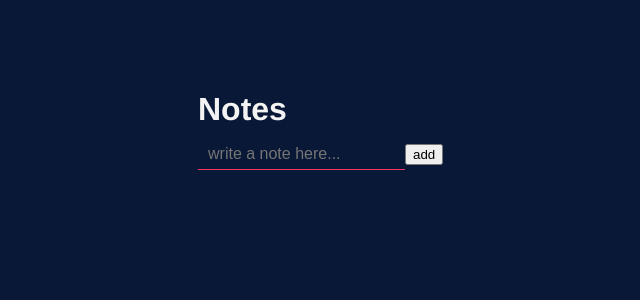
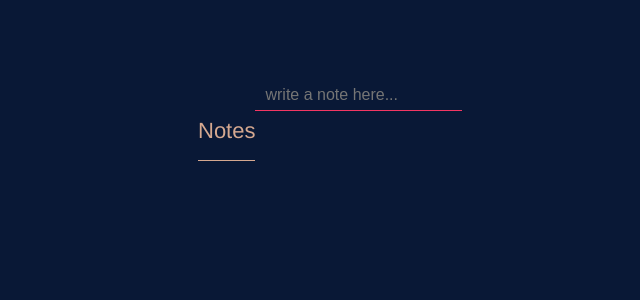
Before and after one commit to eliagoris/fully-testable-react-hooks, a React (Create React App) app: page / in a window 1280 px wide. Shown: the top 300 px of the page, without its empty margins (262-902 px from the left). Built offline with nearby package versions, Linux system fonts and the light colour scheme.

Commit message:
Add text component

```diff
--- a/src/components/notes/notes.tsx
+++ b/src/components/notes/notes.tsx
@@ -2,6 +2,13 @@ import React from "react"
 import styled from "styled-components"
 
 import { useNotes } from "./hooks/use-notes"
+import Text from "../text/text"
+
+const StyledWrapper = styled.div`
+  display: flex;
+  flex-wrap: wrap;
+  flex: 1 100%;
+`
 
 const StyledInput = styled.input(({ theme }) => {
   const {
@@ -10,6 +17,15 @@ const StyledInput = styled.input(({ theme }) => {
 
   return `
     border-bottom: 1px solid ${link}
+  `
+})
+
+const StyledTitle = styled(Text)(({ theme }) => {
+  const {
+    color: { special }
+  } = theme
+  return `
+    border-bottom: 1px solid ${special}
   `
 })
 
@@ -30,8 +46,8 @@ export const Notes: React.FC = () => {
   }
 
   return (
-    <>
-      <h1>Notes</h1>
+    <StyledWrapper>
+      <StyledTitle size="large">Notes</StyledTitle>
 
       {notes.map(({ id, title }) => (
         <p key={id}>{title}</p>
@@ -43,8 +59,7 @@ export const Notes: React.FC = () => {
           name="title"
           placeholder="write a note here..."
         />
-        <button type="submit">add</button>
       </form>
-    </>
+    </StyledWrapper>
   )
 }
--- /dev/null
+++ b/src/components/text/text.tsx
@@ -0,0 +1,38 @@
+import React from "react"
+import styled from "styled-components"
+
+type Size = "small" | "medium" | "large"
+
+interface Props {
+  size?: Size
+  className?: string
+  children?: React.ReactNode
+}
+
+const StyledText = styled.p<{ selectedSize: Size }>(
+  ({ theme, selectedSize }) => {
+    const {
+      settings: {
+        [selectedSize]: { size, line_height }
+      },
+      color: { special }
+    } = theme
+
+    return `
+    font-size: ${size};
+    line-height: ${line_height};
+    color: ${selectedSize === "large" ? special : "inherit"}
+  `
+  }
+)
+
+/**
+ * Component responsible for rendering default text attributes and styles according to props
+ */
+const Text: React.FC<Props> = ({ size = "small", children, className }) => (
+  <StyledText selectedSize={size} className={className} data-testid="text">
+    {children}
+  </StyledText>
+)
+
+export default Text
--- a/src/styled.d.ts
+++ b/src/styled.d.ts
@@ -17,6 +17,7 @@ declare module "styled-components" {
       small: TypoSetting
       medium: TypoSetting
       large: TypoSetting
+      [key: string]: TypoSetting
       desktop_breakpoint: string
     }
   }
```
Also changed, not shown: 1 other file (tests, documents, lock files or other folders).
